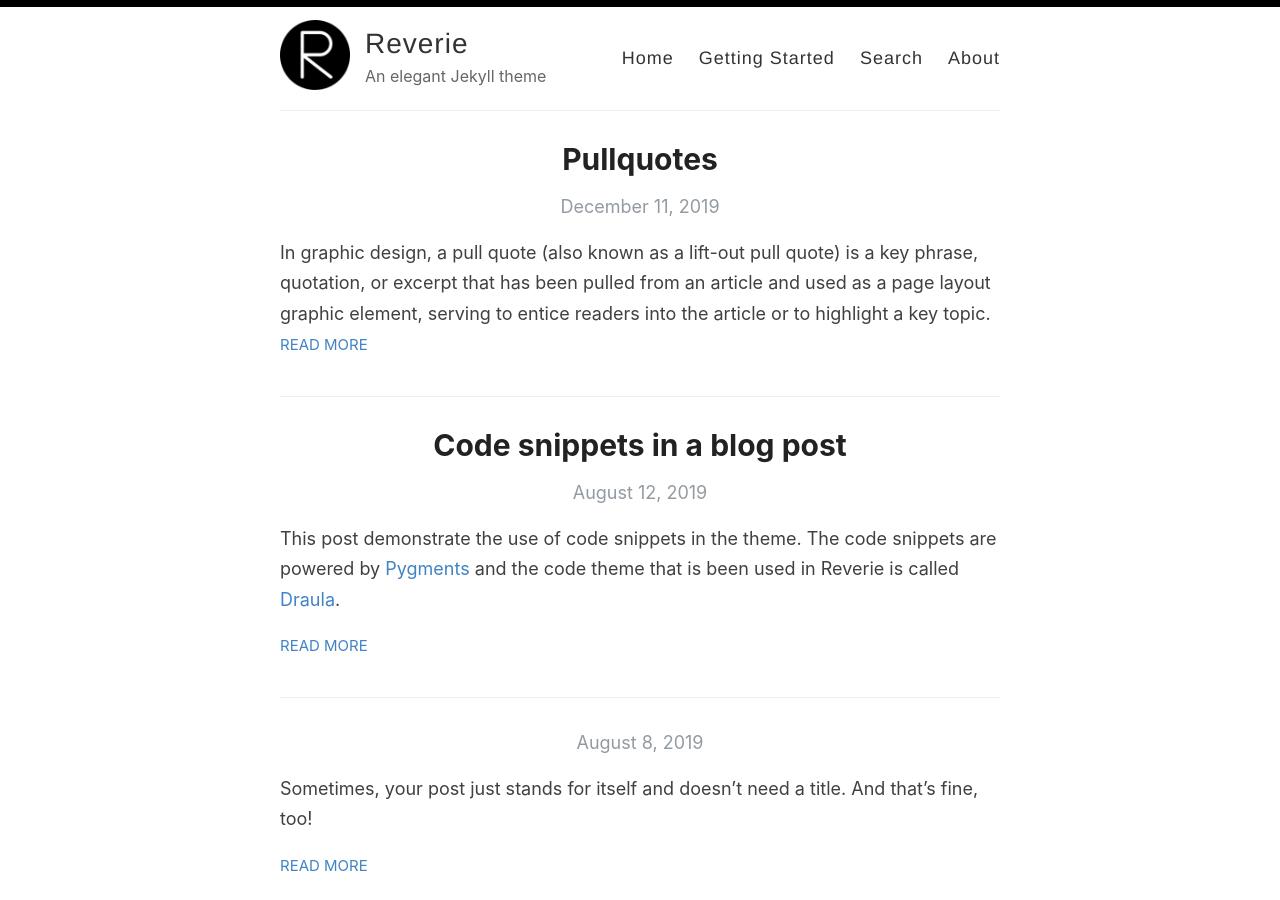
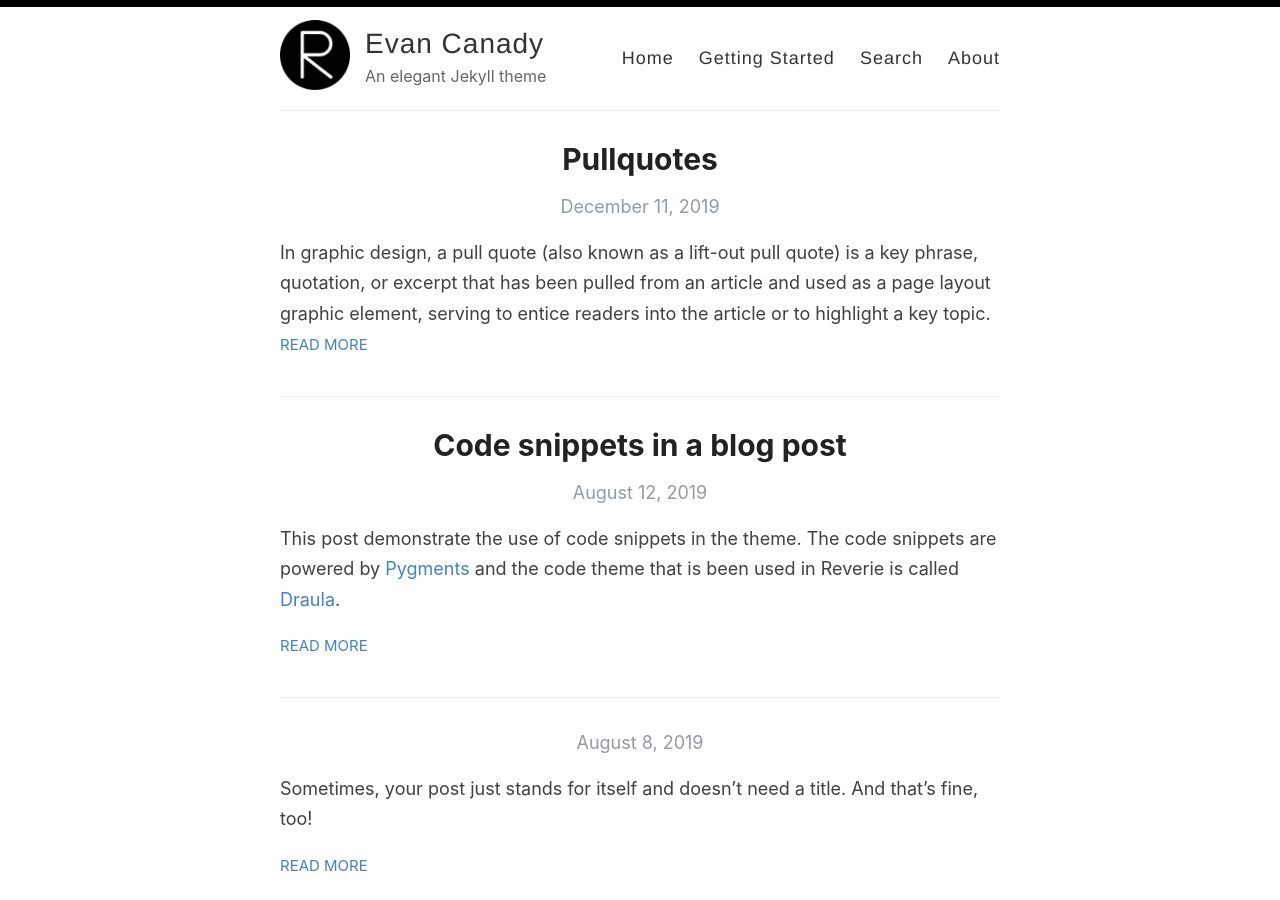
Before and after one commit to evancanady/evancanady.github.io, a Jekyll site: the page built from index.html, in a window 1280 px wide and 900 px high. Built offline with Jekyll 4.4.1, drawn with Linux system fonts in a browser that asks for light colours; the list of posts is cut into pages by our own code.

Commit message:
Update _config.yml

```diff
--- a/_config.yml
+++ b/_config.yml
@@ -3,10 +3,10 @@
 #
 
 # Name of your site (displayed in the header)
-name: Reverie
+name: Evan Canady
 
 # Name of the author
-author: Amit Merchant
+author: Evan Canady
 
 # Short bio or description (displayed in the header)
 description: An elegant Jekyll theme
@@ -41,18 +41,18 @@ footer-links:
 disqus:
 
 # Enter your Google Analytics web tracking code (e.g. UA-2110908-2) to activate tracking
-google_analytics: UA-43339302-11
+google_analytics:
 
 # Your website URL (e.g. http://amitmerchant1990.github.io or http://www.amitmerchant.com)
 # Used for Sitemap.xml and your RSS feed
-url: http://www.amitmerchant.com/reverie
-enforce_ssl: https://www.amitmerchant.com/reverie
+url: http://www.canady.me
+enforce_ssl: https://www.canady.me
 
 # If you're hosting your site at a Project repository on GitHub pages
 # (http://yourusername.github.io/repository-name)
 # and NOT your User repository (http://yourusername.github.io)
 # then add in the baseurl here, like this: "/repository-name"
-baseurl: "/reverie"
+baseurl:
 
 #
 # !! You don't need to change any of the configuration flags below !!
```
